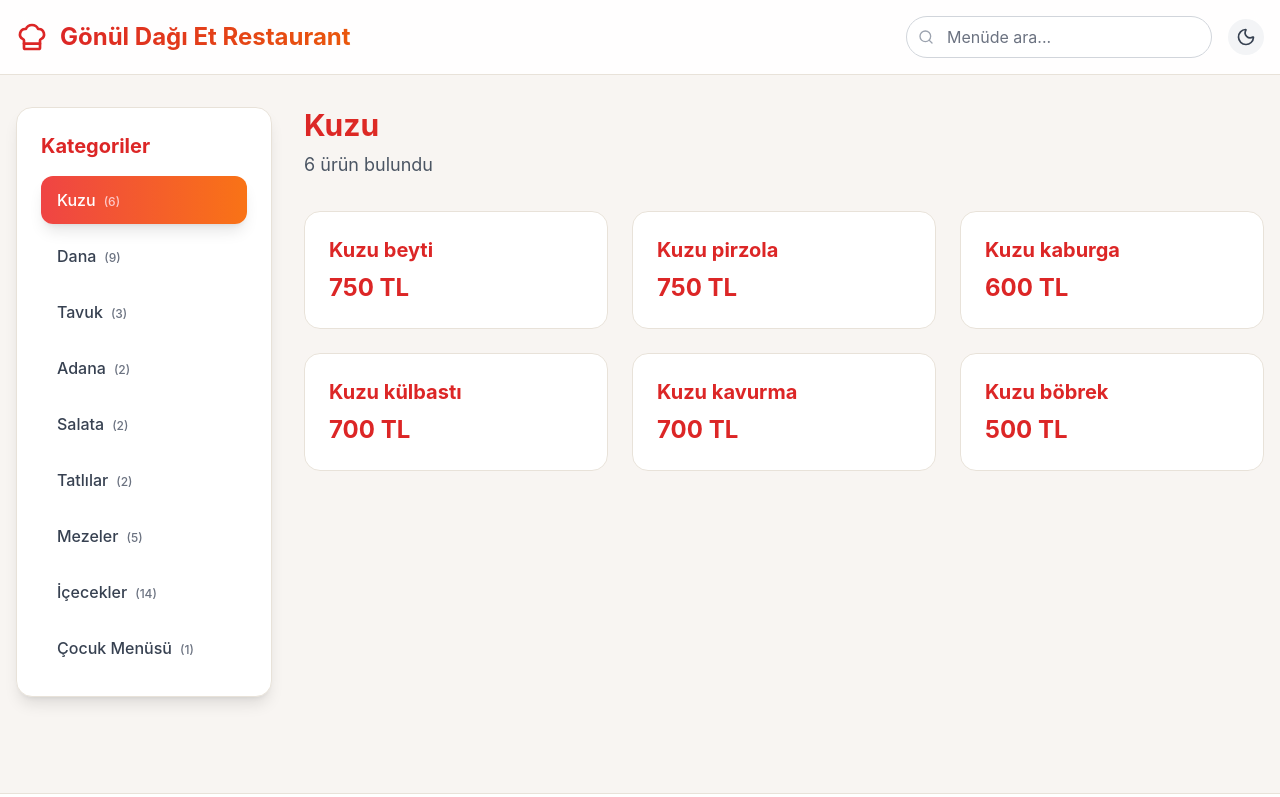
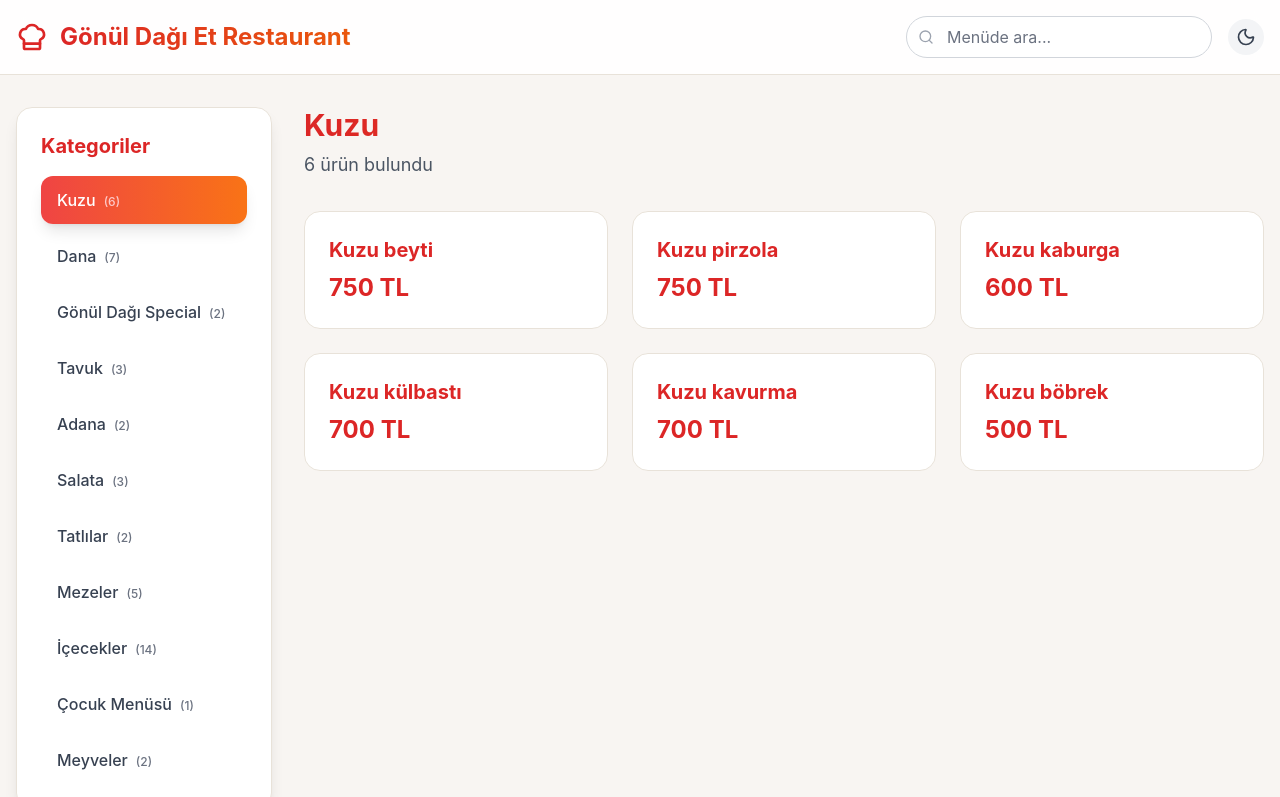
Before and after one commit to Seyidia/qr-menu, a React (Create React App) app: page / in a window 1280 px wide. Shown: the top 797 px of the page. Built offline with nearby package versions, Linux system fonts and the light colour scheme.

Commit message:
fiyatlar güncellendi

```diff
--- a/src/App.js
+++ b/src/App.js
@@ -18,8 +18,10 @@
     { id: 5, name: "Dana şiş", price: "650 TL" },
     { id: 6, name: "Ciğer şiş", price: "450 TL" },
     { id: 7, name: "Dana böbrek", price: "350 TL" },
-    { id: 8, name: "Gönül Dağı Çöpşiş(200gr)", price: "600 TL", description: "Özel baharatlarla marine edilmiş dana çöpşiş." },
-    { id: 9, name: "Gönül Dağı Special", price: "2850", description: "Adana, Urfa, Kuzu Külbastı, Gönül Dağ Çöpşiş, Antrikot. Yanında Bulgur Pilavı, Sumaklı Soğan, Köz Biber & Domates ve Lahana Turşusu." },
+  ],
+  "Gönül Dağı Special": [
+    { id: 1, name: "Gönül Dağı Çöpşiş(200gr)", price: "600 TL", description: "Özel baharatlarla marine edilmiş dana çöpşiş." },
+    { id: 2, name: "Gönül Dağı Special", price: "2850", description: "Adana, Urfa, Kuzu Külbastı, Gönül Dağ Çöpşiş, Antrikot. Yanında Bulgur Pilavı, Sumaklı Soğan, Köz Biber & Domates ve Lahana Turşusu." },
   ],
   Tavuk: [
     { id: 14, name: "Tavuk kanat", price: "380 TL" },
@@ -31,12 +33,13 @@
     { id: 18, name: "Adana dürüm", price: "250 TL" },
   ],
   Salata: [
-    { id: 19, name: "Karışık salata", price: "30 TL" },
-    { id: 20, name: "Sezar salata", price: "40 TL" },
+    { id: 1, name: "Mevsim Salata", price: "150 TL" },
+    { id: 2, name: "Kaşık Salata", price: "150 TL" },
+    { id: 3, name: "Çoban Salata", price: "200 TL" },
   ],
   Tatlılar: [
-    { id: 21, name: "Kabak tatlısı", price: "40 TL" },
-    { id: 22, name: "Şambali", price: "30 TL" },
+    { id: 21, name: "Kabak tatlısı", price: "150 TL" },
+    { id: 22, name: "Şambali", price: "150 TL" },
   ],
   Mezeler: [
     { id: 23, name: "Haydari", price: "100 TL" },
@@ -63,6 +66,10 @@
   ],
   "Çocuk Menüsü": [
     { id: 39, name: "Çocuk Menüsü", price: "300", popular: true },
+  ],
+  "Meyveler": [
+    { id: 1, name: "Meyve Tabağı", price: "200 TL", description: "2 kişilik" },
+    { id: 2, name: "Double Meyve Tabağı", price: "400 TL", description: "4 kişilik" },
   ],
 };
 
```
